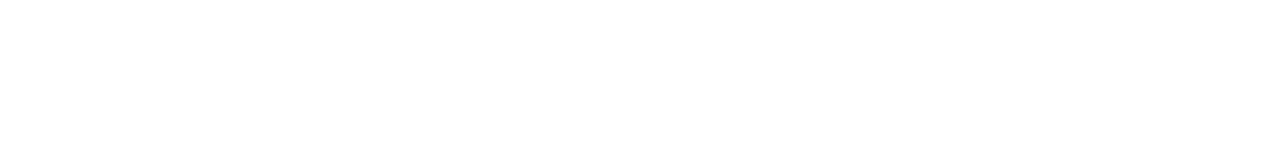
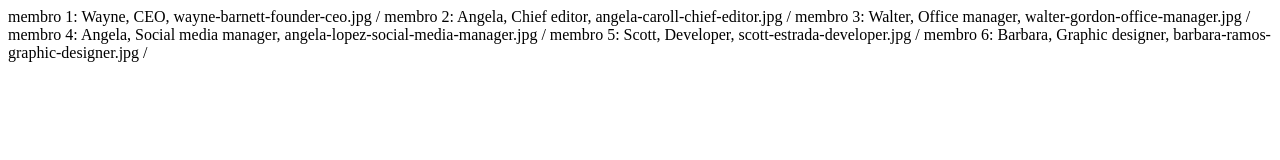
Before and after one commit to scarpi2001/js-our-team, a plain HTML site: page index.html in a window 1280 px wide. Drawn offline with Linux system fonts and the light colour scheme.

Commit message:
stampa_team_DOM

```diff
--- a/index.html
+++ b/index.html
@@ -8,7 +8,7 @@
     <title>Our Team</title>
 </head>
 <body>
-
+    <div id="container"></div>
 
     <script src="js/script.js"></script>
     <script src="js/main.js"></script>
--- a/js/main.js
+++ b/js/main.js
@@ -1,5 +1,7 @@
 /*creare un array di oggetti per rappresentare i membri del team.
 Ogni membro è caratterizzato dalle seguenti informazioni: nome, ruolo e foto.*/
+
+const container = document.getElementById("container");
 
 //crea arrey oggetti
 const team =
@@ -50,14 +52,9 @@ const team =
 
 console.log(team);
 
-//Stampare su console, per ogni membro del team, le informazioni di nome, ruolo e la stringa della foto
+//Stampare sul DOM, per ogni membro del team, le informazioni di nome, ruolo e la stringa della foto
 for (let i = 0; i < team.length; i++) {
     let teamObj = team[i];
 
-    console.log("membro", i + 1);
-
-    for (let key in teamObj) {
-        console.log(teamObj[key]);
-    }
-
+    container.innerHTML += `membro ${i+1}: ${teamObj.nome}, ${teamObj.ruolo}, ${teamObj.foto} / `;
 }
```
